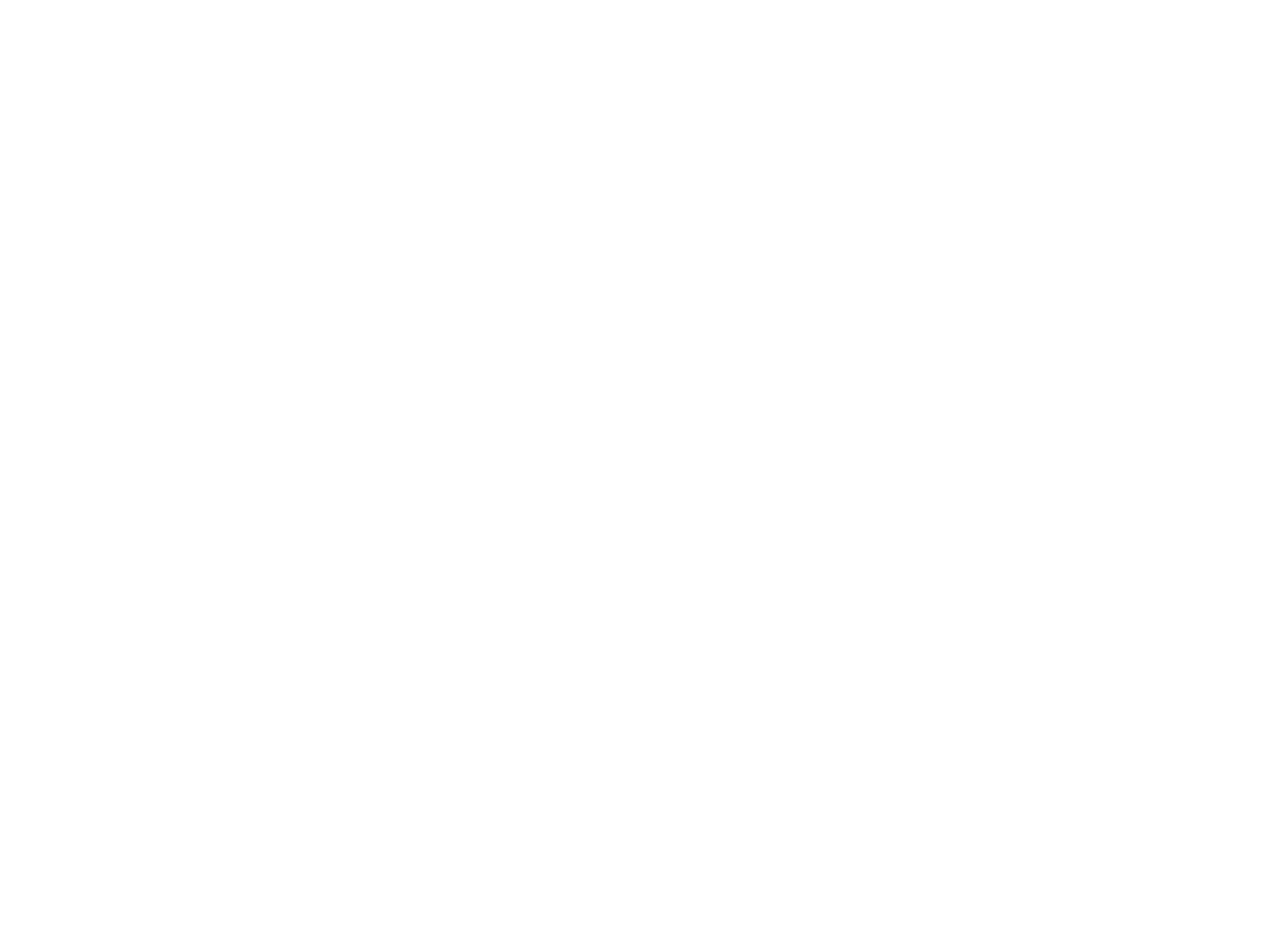
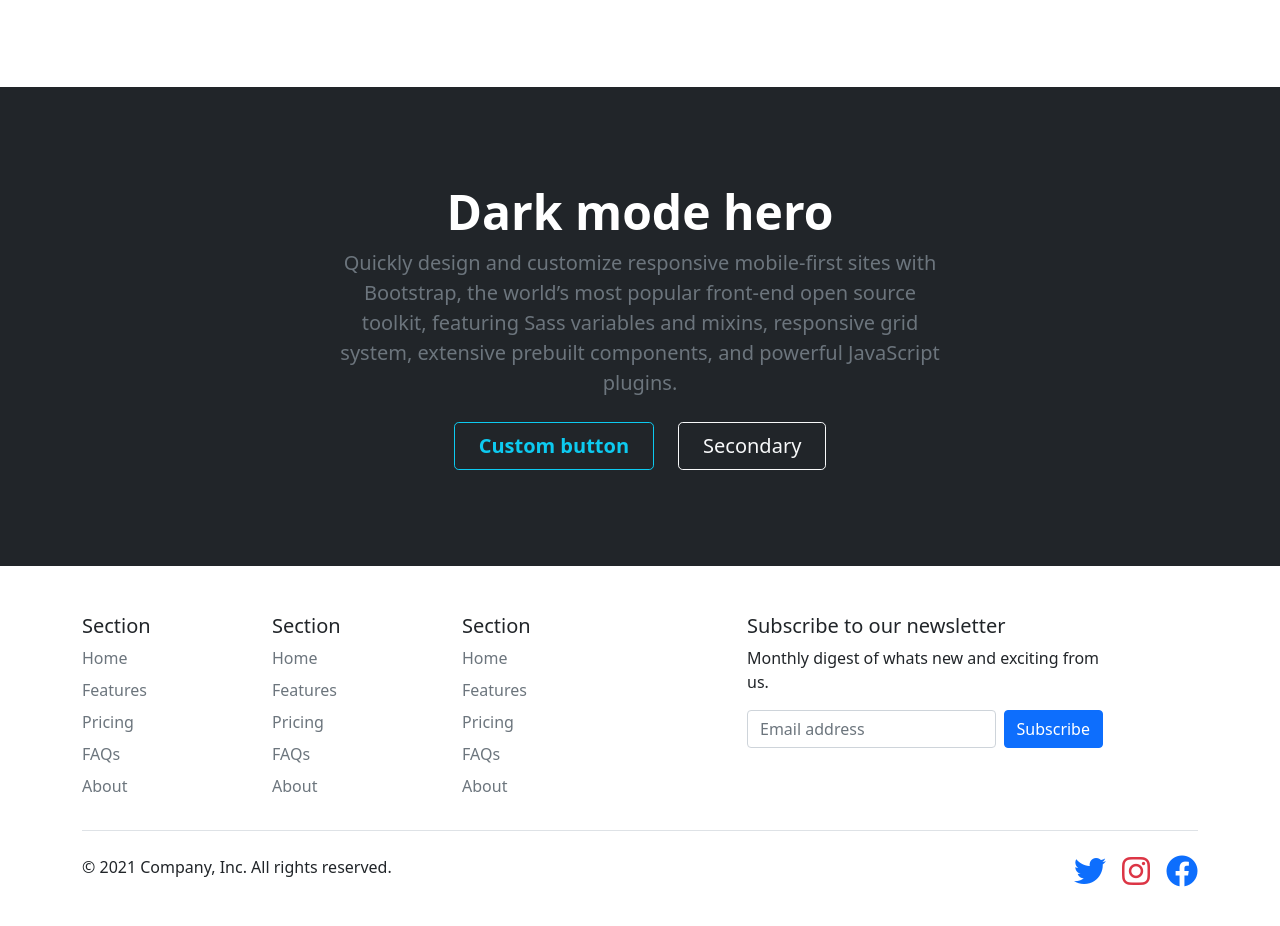
Before and after one commit to ganguly2021/react_router_six, a React (Create React App) app: page / in a window 1280 px wide. Shown: the part 540-1466 px from the top of the page. Before the commit the page ends 800 px from the top, so only its background shows below. Built offline with nearby package versions, Linux system fonts and the light colour scheme.

Commit message:
home & footer page setup.

```diff
--- a/public/index.html
+++ b/public/index.html
@@ -26,6 +26,10 @@
   <link href="https://cdn.jsdelivr.net/npm/bootstrap@5.1.3/dist/css/bootstrap.min.css" rel="stylesheet"
     integrity="sha384-1BmE4kWBq78iYhFldvKuhfTAU6auU8tT94WrHftjDbrCEXSU1oBoqyl2QvZ6jIW3" crossorigin="anonymous">
 
+  <!-- Font Awesome 6 CSS -->
+  <link rel="stylesheet" href="https://cdnjs.cloudflare.com/ajax/libs/font-awesome/6.0.0-beta3/css/all.min.css"
+    integrity="sha512-Fo3rlrZj/k7ujTnHg4CGR2D7kSs0v4LLanw2qksYuRlEzO+tcaEPQogQ0KaoGN26/zrn20ImR1DfuLWnOo7aBA=="
+    crossorigin="anonymous" referrerpolicy="no-referrer" />
   <title>React App</title>
 </head>
 
--- a/src/App.js
+++ b/src/App.js
@@ -1,10 +1,14 @@
 import React from 'react'
 import Navbar from './components/Layout/Navbar';
+import Footer from './components/Layout/Footer';
+import Home from './components/Home/Home'
 
 function App() {
   return (
    <React.Fragment>
      <Navbar />
+     <Home />
+     <Footer />
    </React.Fragment>
   );
 }
--- /dev/null
+++ b/src/components/Home/Home.js
@@ -0,0 +1,34 @@
+import React from 'react'
+
+function Home() {
+  return (
+    <div className='container-fluid p-0' >
+      <div className="px-4 py-5 my-5 text-center">
+        <img className="d-block mx-auto mb-4" src="assets/img/bootstrap-logo.svg" alt="" width="72" height="57" />
+        <h1 className="display-5 fw-bold">Centered hero</h1>
+        <div className="col-lg-6 mx-auto">
+          <p className="lead mb-4">Quickly design and customize responsive mobile-first sites with Bootstrap, the world’s most popular front-end open source toolkit, featuring Sass variables and mixins, responsive grid system, extensive prebuilt components, and powerful JavaScript plugins.</p>
+          <div className="d-grid gap-2 d-sm-flex justify-content-sm-center">
+            <button type="button" className="btn btn-primary btn-lg px-4 gap-3">Primary button</button>
+            <button type="button" className="btn btn-outline-secondary btn-lg px-4">Secondary</button>
+          </div>
+        </div>
+      </div>
+
+      <div className="bg-dark text-secondary px-4 py-5 text-center">
+        <div className="py-5">
+          <h1 className="display-5 fw-bold text-white">Dark mode hero</h1>
+          <div className="col-lg-6 mx-auto">
+            <p className="fs-5 mb-4">Quickly design and customize responsive mobile-first sites with Bootstrap, the world’s most popular front-end open source toolkit, featuring Sass variables and mixins, responsive grid system, extensive prebuilt components, and powerful JavaScript plugins.</p>
+            <div className="d-grid gap-2 d-sm-flex justify-content-sm-center">
+              <button type="button" className="btn btn-outline-info btn-lg px-4 me-sm-3 fw-bold">Custom button</button>
+              <button type="button" className="btn btn-outline-light btn-lg px-4">Secondary</button>
+            </div>
+          </div>
+        </div>
+      </div>
+    </div>
+  )
+}
+
+export default Home
--- /dev/null
+++ b/src/components/Layout/Footer.js
@@ -0,0 +1,67 @@
+import React from 'react'
+
+function Footer() {
+  return (
+    <div className="container">
+      <footer className="py-5">
+        <div className="row">
+          <div className="col-2">
+            <h5>Section</h5>
+            <ul className="nav flex-column">
+              <li className="nav-item mb-2"><a href="#" className="nav-link p-0 text-muted">Home</a></li>
+              <li className="nav-item mb-2"><a href="#" className="nav-link p-0 text-muted">Features</a></li>
+              <li className="nav-item mb-2"><a href="#" className="nav-link p-0 text-muted">Pricing</a></li>
+              <li className="nav-item mb-2"><a href="#" className="nav-link p-0 text-muted">FAQs</a></li>
+              <li className="nav-item mb-2"><a href="#" className="nav-link p-0 text-muted">About</a></li>
+            </ul>
+          </div>
+
+          <div className="col-2">
+            <h5>Section</h5>
+            <ul className="nav flex-column">
+              <li className="nav-item mb-2"><a href="#" className="nav-link p-0 text-muted">Home</a></li>
+              <li className="nav-item mb-2"><a href="#" className="nav-link p-0 text-muted">Features</a></li>
+              <li className="nav-item mb-2"><a href="#" className="nav-link p-0 text-muted">Pricing</a></li>
+              <li className="nav-item mb-2"><a href="#" className="nav-link p-0 text-muted">FAQs</a></li>
+              <li className="nav-item mb-2"><a href="#" className="nav-link p-0 text-muted">About</a></li>
+            </ul>
+          </div>
+
+          <div className="col-2">
+            <h5>Section</h5>
+            <ul className="nav flex-column">
+              <li className="nav-item mb-2"><a href="#" className="nav-link p-0 text-muted">Home</a></li>
+              <li className="nav-item mb-2"><a href="#" className="nav-link p-0 text-muted">Features</a></li>
+              <li className="nav-item mb-2"><a href="#" className="nav-link p-0 text-muted">Pricing</a></li>
+              <li className="nav-item mb-2"><a href="#" className="nav-link p-0 text-muted">FAQs</a></li>
+              <li className="nav-item mb-2"><a href="#" className="nav-link p-0 text-muted">About</a></li>
+            </ul>
+          </div>
+
+          <div className="col-4 offset-1">
+            <form>
+              <h5>Subscribe to our newsletter</h5>
+              <p>Monthly digest of whats new and exciting from us.</p>
+              <div className="d-flex w-100 gap-2">
+                <label htmlFor="newsletter1" className="visually-hidden">Email address</label>
+                <input id="newsletter1" type="text" className="form-control" placeholder="Email address" />
+                <button className="btn btn-primary" type="button">Subscribe</button>
+              </div>
+            </form>
+          </div>
+        </div>
+
+        <div className="d-flex justify-content-between py-4 my-4 border-top">
+          <p>© {new Date().getFullYear()} Company, Inc. All rights reserved.</p>
+          <ul className="list-unstyled d-flex">
+            <li className="ms-3"><a className="link-dark" href="#"><i className="fab fa-twitter text-primary fa-2x"></i></a></li>
+            <li className="ms-3"><a className="link-dark" href="#"><i className="fab fa-instagram text-danger fa-2x"></i></a></li>
+            <li className="ms-3"><a className="link-dark" href="#"><i className="fab fa-facebook text-primary fa-2x"></i></a></li>
+          </ul>
+        </div>
+      </footer>
+    </div>
+  )
+}
+
+export default Footer
```
